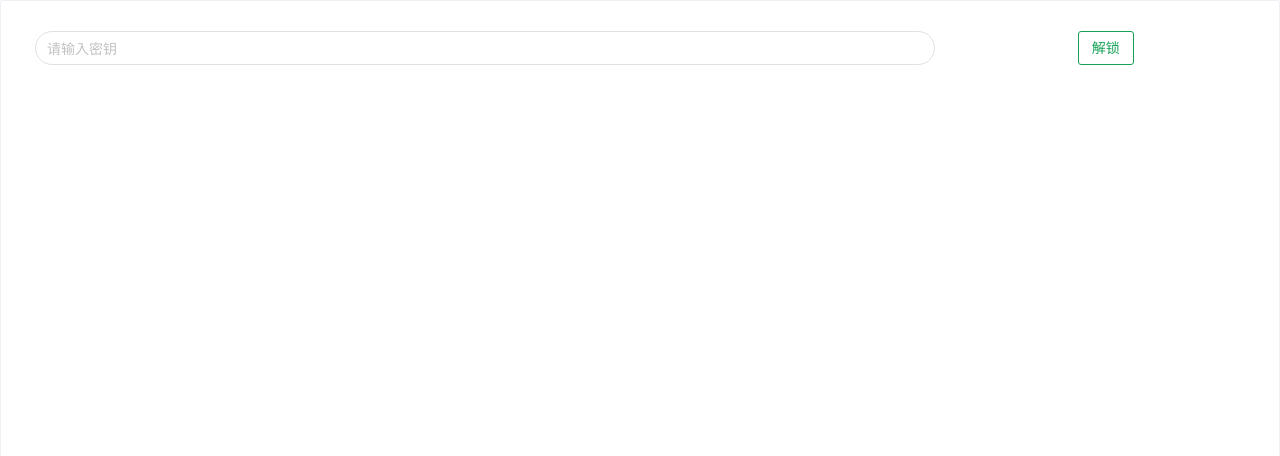
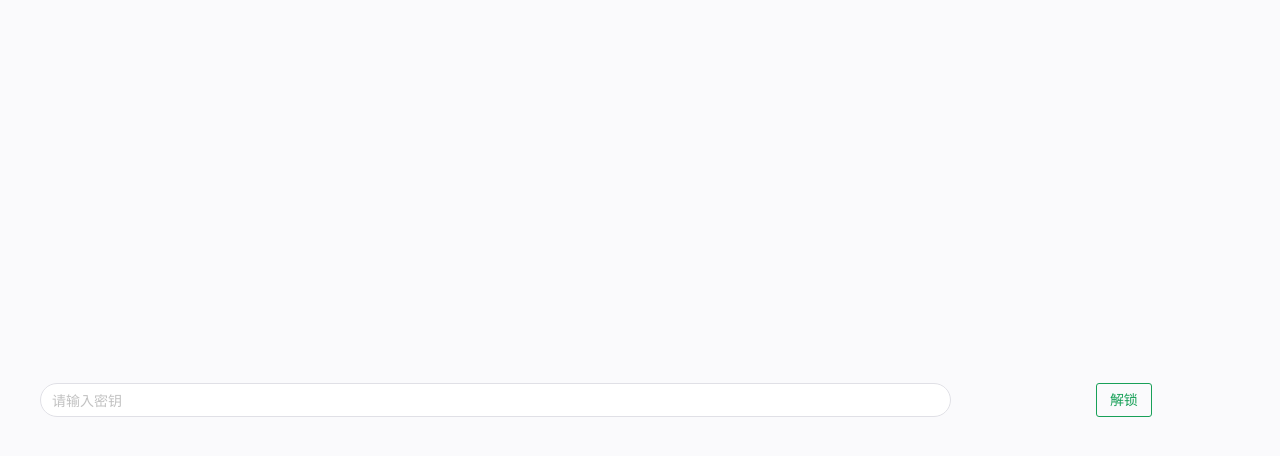
Before and after one commit to dicarne/sy-secret-block, a Vue app: page / in a window 1280 px wide. Shown: the top 456 px of the page. Built offline with nearby package versions, Linux system fonts and the light colour scheme.

Commit message:
1. 现在文本框将填满整个窗口了。 2. 增加立即锁定的功能。

```diff
--- a/src/App.vue
+++ b/src/App.vue
@@ -50,14 +50,17 @@ onUnmounted(() => {
 <template>
   <n-message-provider>
     <n-layout embedded :content-style="{
-      height: '100vh'
+      height: '100vh',
+      display: 'flex'
     }">
-      <n-card :style="{
-        minHeight: '100vh',
+      <div :style="{
+        display: 'flex',
+        flex: '1',
+        padding: '5px'
       }">
         <password-input :unlock="unlock" :lock="lock" v-if="isLock" />
-        <secret-content v-if="!isLock" :psd="psd" />
-      </n-card>
+        <secret-content v-if="!isLock" :psd="psd" :lock="lock" />
+      </div>
     </n-layout>
   </n-message-provider>
 </template>
--- a/src/components/PasswordInput.vue
+++ b/src/components/PasswordInput.vue
@@ -14,8 +14,8 @@ const handleClick = async () => {
     const id = util.currentNodeId()!
     const r = await api.getBlockAttr(id, "custom-data")
     if (r && r.value != "") {
-        const de = AES.decrypt(r.value, content.value).toString(enc.Utf8)
         try {
+            const de = AES.decrypt(r.value, content.value).toString(enc.Utf8)
             const d = JSON.parse(de)
             if (d.type == "secret-block") {
                 props.unlock(content.value)
@@ -33,11 +33,19 @@ const handleClick = async () => {
 const handleInput = (v: string) => {
     content.value = v
 }
+const handleKeyUp = (p: KeyboardEvent) => {
+    if (p.key === "Enter") {
+        handleClick()
+    }
+}
 
 </script>
 
 <template>
-    <n-grid x-gap="12" cols="1 400:4">
+    <n-grid x-gap="12" cols="1 400:4" :style="{
+        margin: 'auto',
+        paddingLeft: '25px'
+    }">
         <n-gi span="3">
             <n-space
                 :item-style="{
@@ -45,7 +53,14 @@ const handleInput = (v: string) => {
                     width: '100%'
                 }"
             >
-                <n-input :on-update:value="handleInput" placeholder="请输入密钥" round type="password" />
+                <n-input
+                    :on-update:value="handleInput"
+                    placeholder="请输入密钥"
+                    @keyup="handleKeyUp"
+                    passively-activated
+                    round
+                    type="password"
+                />
             </n-space>
         </n-gi>
         <n-gi span="1">
--- a/src/components/SecretContent.vue
+++ b/src/components/SecretContent.vue
@@ -1,5 +1,5 @@
 <script lang="ts" setup>
-import { NInput, NButton } from "naive-ui"
+import { NInput, NButton, NDropdown } from "naive-ui"
 import { api, util } from "siyuan_api_cache_lib"
 import { defineProps, onMounted, ref } from "vue"
 import AES from "crypto-js/aes"
@@ -7,7 +7,8 @@ import { enc } from "crypto-js"
 
 import { debounce, throttle } from "lodash"
 const props = defineProps<{
-    psd: string
+    psd: string,
+    lock: () => void
 }>()
 const content = ref("")
 
@@ -62,16 +63,33 @@ const makePassword = () => {
     }
     handleContent(password)
 }
+const handleSelect = (key: string) => {
+    if (key === "lock-now") {
+        props.lock()
+    }
+}
+const options = ref([
+    {
+        label: '立即锁定',
+        key: 'lock-now',
+    }
+])
 </script>
 <template>
     <div :style="{
         position: 'relative',
+        display: 'flex',
         flex: '1'
     }">
         <n-input
             type="textarea"
             :on-update:value="handleContent"
             :value="content"
+            placeholder="秘密藏在这~"
+            :style="{
+                display: 'flex',
+                flex: '1'
+            }"
         />
         <n-button
             circle
@@ -83,5 +101,20 @@ const makePassword = () => {
             @click="makePassword"
             v-if="content === ''"
         >密</n-button>
+        <n-dropdown
+            trigger="click"
+            @select="handleSelect"
+            :options="options"
+            placement="bottom-end"
+        >
+            <n-button
+                circle
+                :style="{
+                    position: 'absolute',
+                    right: '5px',
+                    top: '5px'
+                }"
+            >···</n-button>
+        </n-dropdown>
     </div>
 </template>
```
